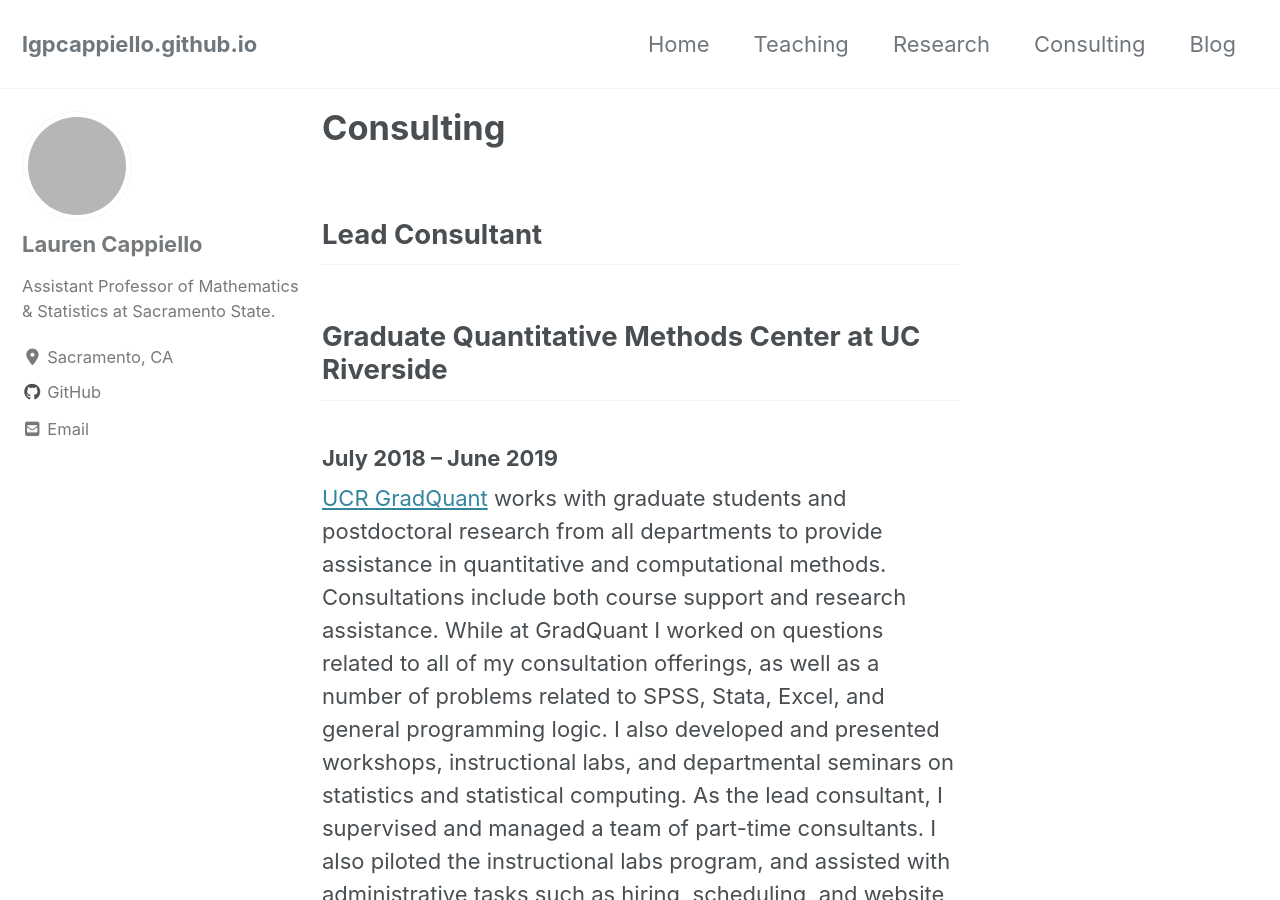
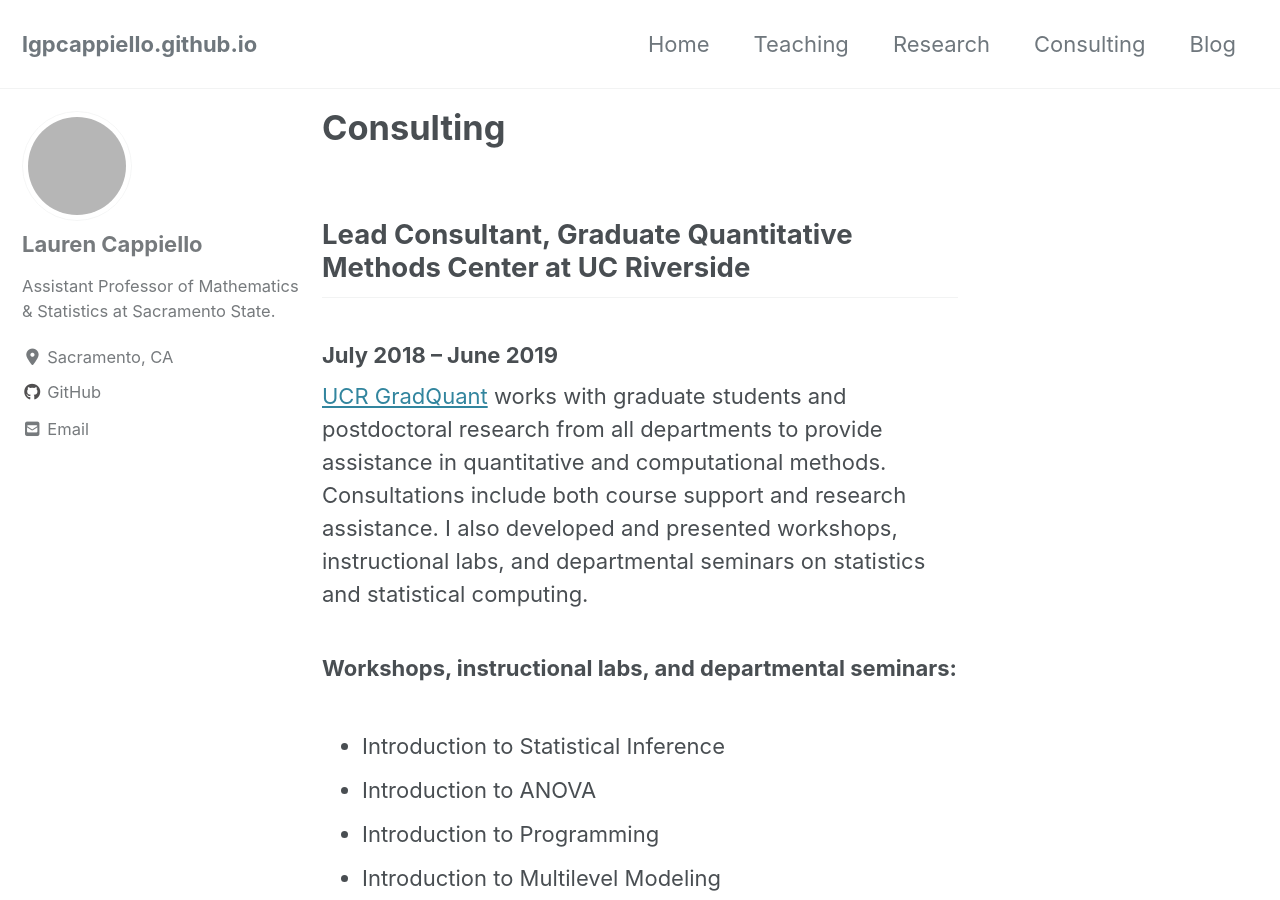
Before and after one commit to lgpcappiello/lgpcappiello.github.io, a Jekyll site: the page built from consulting.md, in a window 1280 px wide and 900 px high. Built offline with Jekyll 4.4.1, drawn with Linux system fonts in a browser that asks for light colours; cached includes are drawn as plain includes; nearby versions of some CDN libraries; some of the changed text lies outside the part shown; grey boxes are pictures that could not be loaded.

Commit message:
Update consulting.md

```diff
--- a/consulting.md
+++ b/consulting.md
@@ -5,23 +5,10 @@ layout: single
 author_profile: true
 ---
 
-## Lead Consultant
-## Graduate Quantitative Methods Center at UC Riverside
+## Lead Consultant, Graduate Quantitative Methods Center at UC Riverside
 ### July 2018 -- June 2019
 
-<a href="https://gradquant.ucr.edu/" target="blank">UCR GradQuant</a> works with graduate students and postdoctoral research from all departments to provide assistance in quantitative and computational methods. Consultations include both course support and research assistance. While at GradQuant I worked on questions related to all of my consultation offerings, as well as a number of problems related to SPSS, Stata, Excel, and general programming logic. I also developed and presented workshops, instructional labs, and departmental seminars on statistics and statistical computing. As the lead consultant, I supervised and managed a team of part-time consultants. I also piloted the instructional labs program, and assisted with administrative tasks such as hiring, scheduling, and website management.
-
-### Consultation types offered:
-- Basic Statistics
-- Advanced Statistics
-- Nonparametric Methods
-- Mathematics
-- Mathematical Statistics and Probability Theory
-- Experimental Design
-- Data Mining and Machine Learning
-- LaTeX
-- SAS
-- R
+<a href="https://gradquant.ucr.edu/" target="blank">UCR GradQuant</a> works with graduate students and postdoctoral research from all departments to provide assistance in quantitative and computational methods. Consultations include both course support and research assistance. I also developed and presented workshops, instructional labs, and departmental seminars on statistics and statistical computing.
 
 ### Workshops, instructional labs, and departmental seminars:
 - Introduction to Statistical Inference
```
